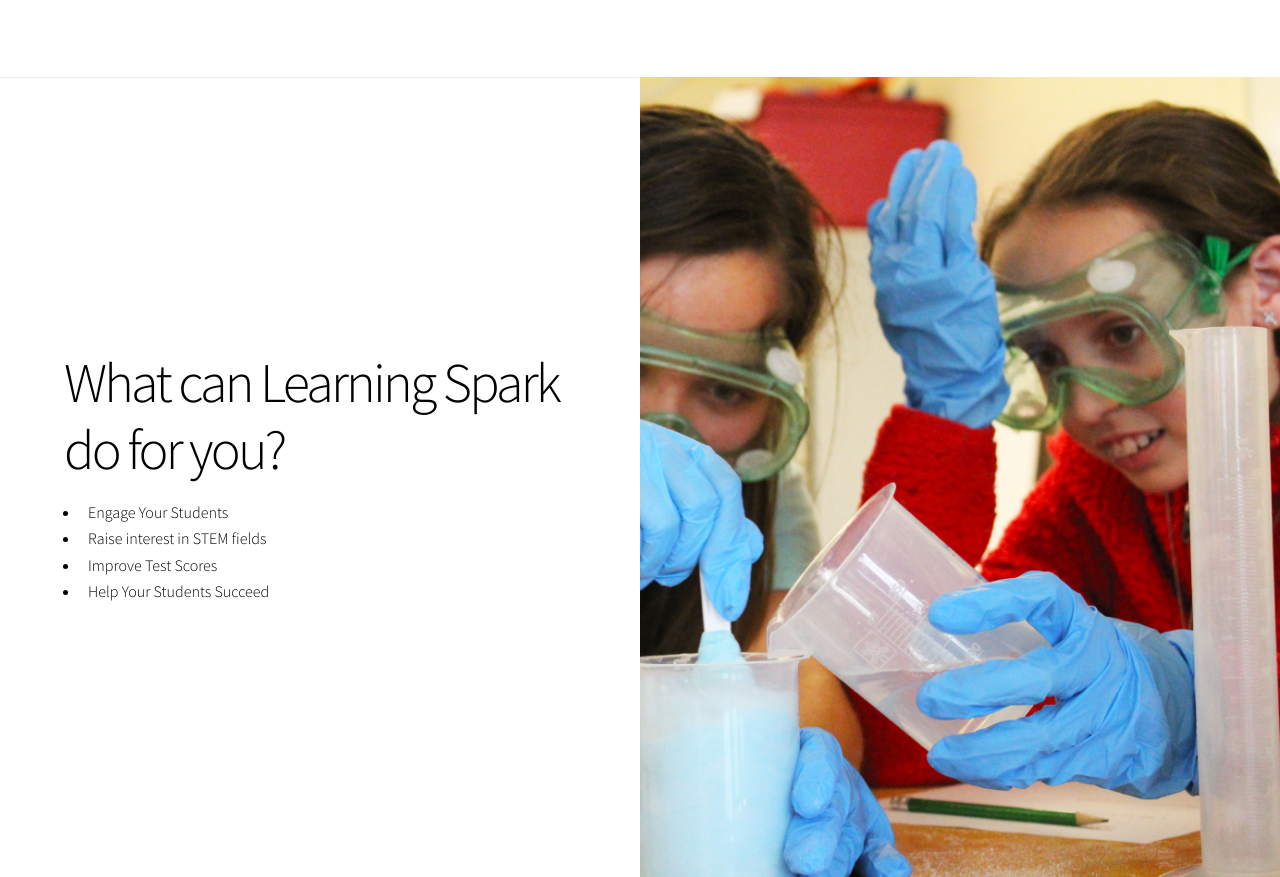
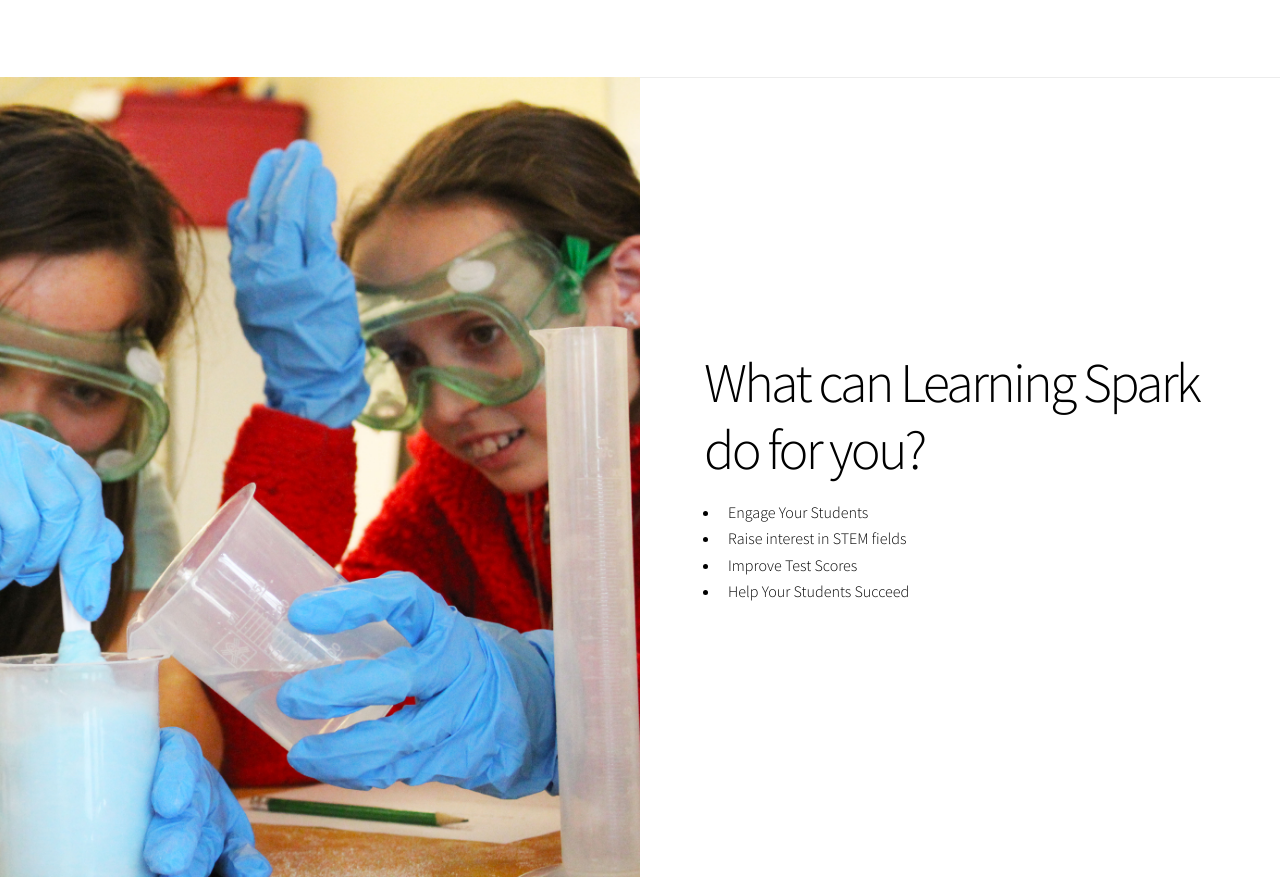
Before and after one commit to jake-billings/learning-spark, a website: page app/index.html in a window 1280 px wide. Shown: the part 1585-2462 px from the top of the page. Drawn offline with Linux system fonts and the light colour scheme.

Commit message:
swap alignment

```diff
--- a/app/index.html
+++ b/app/index.html
@@ -87,7 +87,7 @@
 
     <section
             id="product"
-            class="banner style1 orient-left content-align-left image-position-right fullscreen onload-image-fade-in onload-content-fade-right">
+            class="banner style1 orient-right content-align-left image-position-right fullscreen onload-image-fade-in onload-content-fade-right">
         <div class="content">
             <h1>What can Learning Spark do for you?</h1>
             <ul class="major">
```
